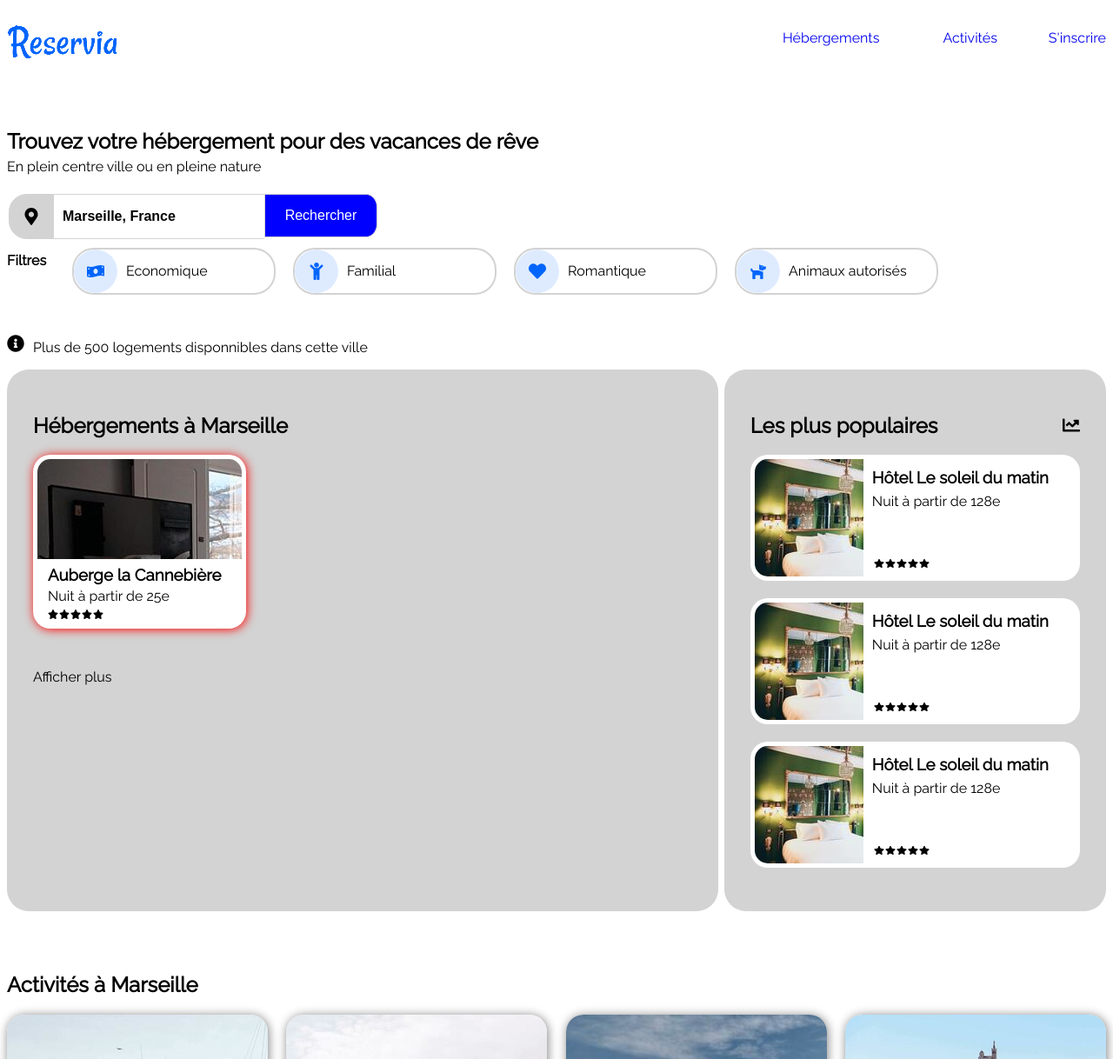
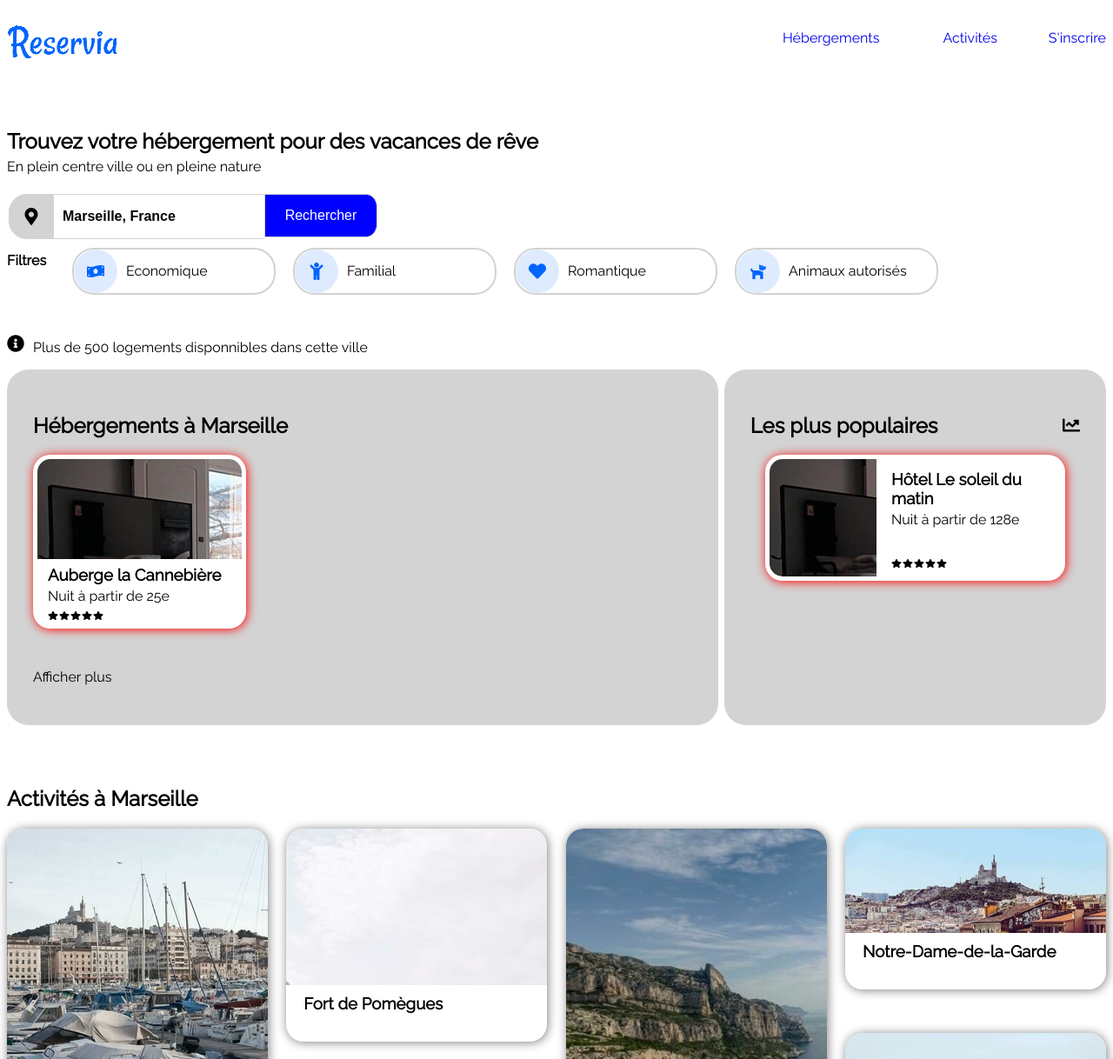
Before and after one commit to CamRic/Richardcamille_2_29092021, a plain HTML site: page index.html in a window 1280 px wide. Shown: the top 1218 px of the page at 87% size. Drawn offline with Linux system fonts and the light colour scheme.

Commit message:
recode hbrgmnt pop

```diff
--- a/css/styles.css
+++ b/css/styles.css
@@ -222,6 +222,7 @@ p img
     flex-wrap: wrap;
     justify-content: space-between;
     align-content: space-between;
+    align-self: center;
     width: 100%;
 }
 
@@ -229,12 +230,20 @@ p img
 {
     display: flex;
     flex-direction: column;
+    align-self: center;
     width: 245px;
     height: 200px;
     border-radius: 20px;
     background-color: white;
     margin-bottom: 30px;
     box-shadow: 1px 1px 12px red;
+}
+
+.popular
+{
+    width: 345px;
+    height: 145px;
+    flex-direction: row;
 }
 
 .acc_img_frame
@@ -250,14 +259,32 @@ p img
     background-repeat: no-repeat;
 }
 
+.popular .acc_img_frame
+{
+    width: 125px;
+    height: 135px;
+    border-top-left-radius: 15px;
+    border-top-right-radius: 0px;
+    border-bottom-left-radius: 15px;
+    margin-top: 0px;
+    margin-left: 5px;
+}
+
 .acc_dscrpt
 {
     display: flex;
     flex-direction: column;
     width: 235px;
-    height: 70px;
+    height: 65px;
     margin: 5px;
     margin-left: 15px;
+}
+
+.popular .acc_dscrpt
+{
+    width: 200px;
+    height: 115px;
+    margin-top: 15px;
 }
 
 .acc_dscrpt h3
@@ -275,7 +302,7 @@ p img
     display: flex;
     flex-direction: row;
     justify-content: flex-start;
-    margin-top: 4px;
+    margin-top: auto;
     margin-left: 2px;
 }
 
@@ -286,6 +313,13 @@ p img
 
 @media all and (max-device-width: 480px)
 {
+    .elem_cntnr
+    {
+        flex-direction: column;
+        align-items: center;
+        flex-wrap: nowrap;
+    }
+
     .acc_elem
     {
         width: 335px;
@@ -294,6 +328,11 @@ p img
     .acc_elem .acc_img_frame
     {
         width: 325px;
+    }
+
+    .popular .acc_img_frame
+    {
+        width: 125px;
     }
 }
 
@@ -322,52 +361,7 @@ p img
     flex-direction: column;
     justify-content: space-between;
     height: 100%;
-}
-
-.pop_acc_elem
-{
-    display: flex;
-    flex-direction: row;
-    padding: 5px;
-    border-radius: 20px;
-    margin-bottom: 20px;
-    background-color: white;
-}
-
-.pop_acc_img
-{
-    width: 125px;
-    height: 135px;
-    border-top-left-radius: 15px;
-    border-bottom-left-radius: 15px;
-    overflow: hidden;
-    background-image: url("../images/hebergements/mini_ver/soleil_mini_ver.jpg");
-}
-
-.pop_acc_descr
-{
-    display: flex;
-    flex-direction: column;
-    justify-content: flex-end;
-    margin-left: 10px;
-    height: 100%;
-}
-
-.pop_acc_descr h3
-{
-    margin-bottom: 2px;
-    margin-top: 10px;
-}
-
-.pop_acc_descr p
-{
-    margin-top: 5px;
-    margin-bottom: auto;
-}
-
-.pop_acc_descr .star_cntnr
-{
-    margin-bottom: 10px;
+    align-self: center;
 }
 
 
@@ -571,6 +565,8 @@ footer
     {
         background: none;
         width: 100%;
+        align-self: center;
+        padding: 0px;
     }
 
 
--- a/index.html
+++ b/index.html
@@ -108,9 +108,9 @@
                         </div>
                         <div class="pop_acc_elem_cntnr">
                             <!-- soleil du matin -->
-                            <div class="pop_acc_elem">
-                                <div class="pop_acc_img" id="soleil"></div>
-                                <div class="pop_acc_descr">
+                            <div class="acc_elem popular">
+                                <div class="acc_img_frame" id="soleil"></div>
+                                <div class="acc_dscrpt">
                                     <h3>Hôtel Le soleil du matin</h3>
                                     <p>Nuit à partir de 128e</p>
                                     <div class="star_cntnr">
@@ -123,35 +123,9 @@
                                 </div>
                             </div>
                             <!-- au coeur de l'eau  -->
-                            <div class="pop_acc_elem">
-                                <div class="pop_acc_img" id="coeurdeleau"></div>
-                                <div class="pop_acc_descr">
-                                    <h3>Hôtel Le soleil du matin</h3>
-                                    <p>Nuit à partir de 128e</p>
-                                    <div class="star_cntnr">
-                                        <img class="str_blue" alt="pt" src="images/logo/star-solid.svg" width="12" />
-                                    <img class="str_blue" alt="pt" src="images/logo/star-solid.svg" width="12" />
-                                    <img class="str_blue" alt="pt" src="images/logo/star-solid.svg" width="12" />
-                                    <img class="str_blue" alt="pt" src="images/logo/star-solid.svg" width="12" />
-                                    <img class="str_blue" alt="pt" src="images/logo/star-solid.svg" width="12" />
-                                    </div>
-                                </div>
-                            </div>
+
                             <!-- tout bleu -->
-                            <div class="pop_acc_elem">
-                                <div class="pop_acc_img" id="bleublanc"></div>
-                                <div class="pop_acc_descr">
-                                    <h3>Hôtel Le soleil du matin</h3>
-                                    <p>Nuit à partir de 128e</p>
-                                    <div class="star_cntnr">
-                                        <img class="str_blue" alt="pt" src="images/logo/star-solid.svg" width="12" />
-                                    <img class="str_blue" alt="pt" src="images/logo/star-solid.svg" width="12" />
-                                    <img class="str_blue" alt="pt" src="images/logo/star-solid.svg" width="12" />
-                                    <img class="str_blue" alt="pt" src="images/logo/star-solid.svg" width="12" />
-                                    <img class="str_blue" alt="pt" src="images/logo/star-solid.svg" width="12" />
-                                    </div>
-                                </div>
-                            </div>
+
                         </div>
                     </div>
                 </section>
```
